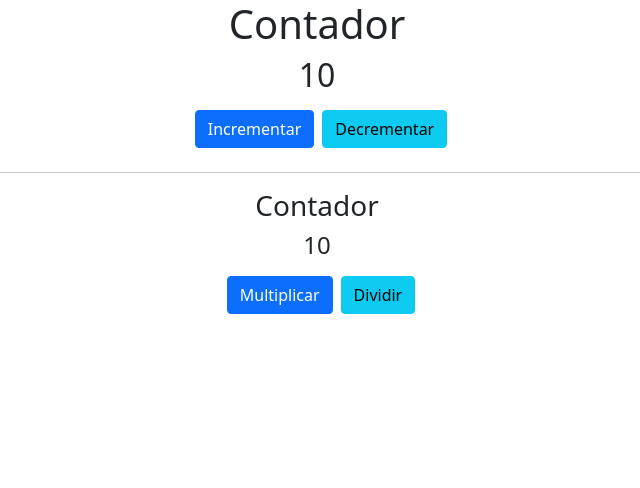
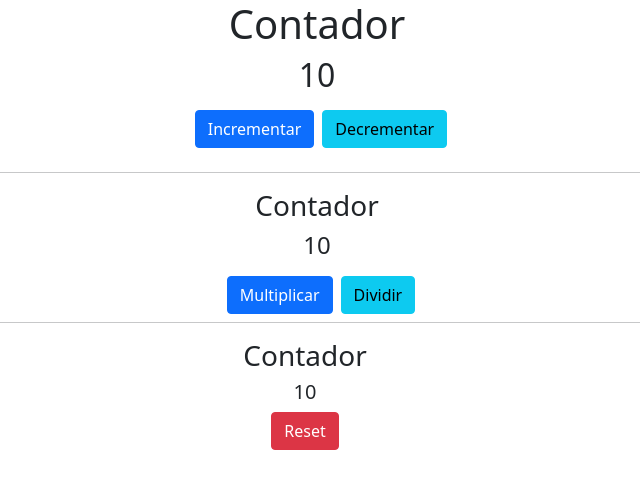
Before and after one commit to tamueka/02-redux-app, an Angular app: page / in a window 1280 px wide. Shown: the top 488 px of the page, without its empty margins (323-963 px from the left). Built offline with nearby package versions, Linux system fonts and the light colour scheme.

Commit message:
integrar componente nieto sin redux

```diff
--- a/src/app/app.component.ts
+++ b/src/app/app.component.ts
@@ -13,10 +13,10 @@
   }
 
   incrementar() {
-    this.contador--;
+    this.contador++;
   }
 
   decrementar() {
-    this.contador++;
+    this.contador--;
   }
 }
--- a/src/app/contador/hijo/hijo.component.html
+++ b/src/app/contador/hijo/hijo.component.html
@@ -6,3 +6,11 @@
         <button (click)="multiplicar()" class="btn btn-primary m-2">Multiplicar</button>
         <button (click)="dividir()" class="btn btn-info">Dividir</button>
     </div>
+
+    <hr>
+
+    <div class="row text-center">
+        <div class="col">
+            <app-nieto [contador]="contador" (contadorCambio)="resetNieto($event)"></app-nieto>
+        </div>
+    </div>
--- a/src/app/contador/hijo/hijo.component.ts
+++ b/src/app/contador/hijo/hijo.component.ts
@@ -22,4 +22,9 @@
     this.contador /= 2;
     this.cambioContador.emit(this.contador);
   }
+
+  resetNieto(nuevoContador) {
+    this.contador = nuevoContador;
+    this.cambioContador.emit(this.contador);
+  }
 }
--- a/src/app/contador/nieto/nieto.component.html
+++ b/src/app/contador/nieto/nieto.component.html
@@ -1 +1,4 @@
-<p>nieto works!</p>
+<h3 class="text-center">Contador</h3>
+<h5 class="text-center">{{ contador }}</h5>
+
+<button (click)="reset()" class="btn btn-danger">Reset</button>
--- a/src/app/contador/nieto/nieto.component.ts
+++ b/src/app/contador/nieto/nieto.component.ts
@@ -1,16 +1,20 @@
-import { Component, OnInit } from '@angular/core';
+import { Component, Input, OnInit, Output, EventEmitter } from '@angular/core';
 
 @Component({
   selector: 'app-nieto',
   templateUrl: './nieto.component.html',
-  styles: [
-  ]
+  styles: [],
 })
 export class NietoComponent implements OnInit {
+  @Input() contador: number;
+  @Output() contadorCambio = new EventEmitter<number>();
 
-  constructor() { }
+  constructor() {}
 
-  ngOnInit(): void {
+  ngOnInit(): void {}
+
+  reset() {
+    this.contador = 0;
+    this.contadorCambio.emit(0);
   }
-
 }
```
